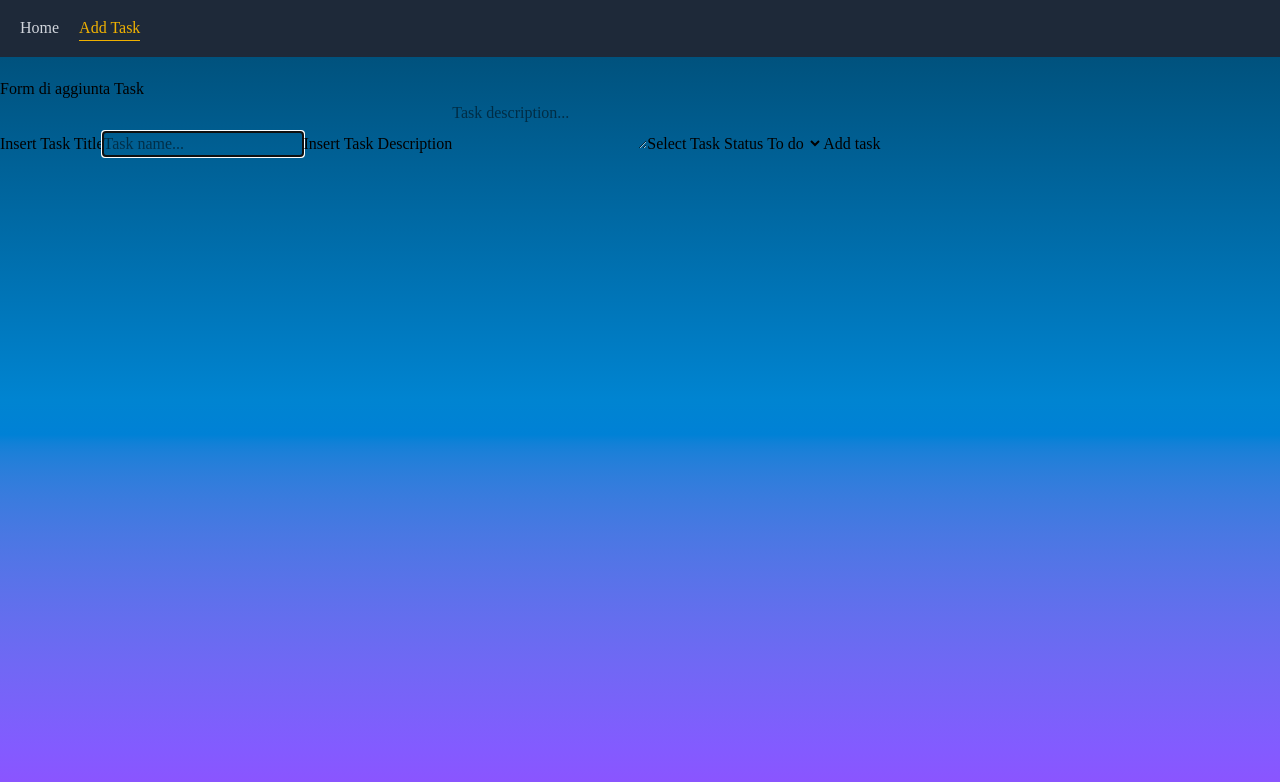
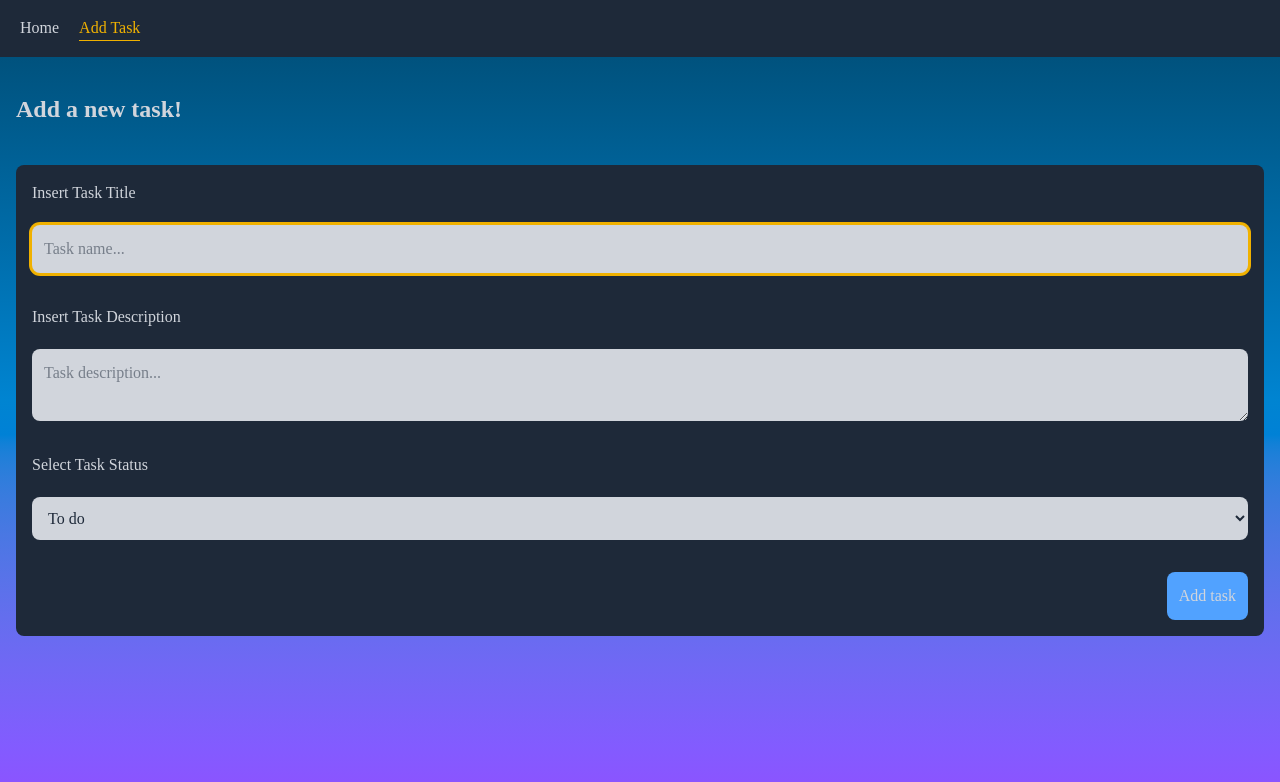
Before and after one commit to ChristianScarabelli/ex-react-task-manager, a React (Vite) app: page /add-tasks in a window 1280 px wide. Shown: the top 782 px of the page. Built offline with nearby package versions, Linux system fonts and the light colour scheme; no server answers; a web font is replaced by a local one.

Commit message:
ADD: style

```diff
--- a/src/components/TaskRow.jsx
+++ b/src/components/TaskRow.jsx
@@ -9,19 +9,19 @@ function TaskRow({ data }) {
             case 'To do':
                 return 'bg-red-500'
             case 'Doing':
-                return 'bg-yellow-300'
+                return 'bg-yellow-400'
             case 'Done':
-                return 'bg-green-300'
+                return 'bg-green-400'
             default:
                 return ''
         }
     }
 
     return (
-        <tr>
-            <td>{title}</td>
-            <td className={statusBgColor(status)}>{status}</td>
-            <td>{createdAt}</td>
+        <tr className="not-last:border-b border-blue-300 hover:bg-gray-100">
+            <td className="py-2 px-4">{title}</td>
+            <td className={`py-2 px-4 ${statusBgColor(status)} rounded-md`}>{status}</td>
+            <td className="py-2 px-4">{createdAt}</td>
         </tr>
     )
 }
--- a/src/pages/AddTask.jsx
+++ b/src/pages/AddTask.jsx
@@ -5,6 +5,7 @@ const symbols = "!@#$%^&*()-_=+[]{}|;:'\\\",.<>?/`~";
 export default function AddTask() {
 
     const [taskTitle, setTaskTitle] = useState('')
+    const [isFormValid, setIsFormValid] = useState(false)
 
     const taskDescriptionRef = useRef()
     const taskStatusRef = useRef()
@@ -24,6 +25,7 @@ export default function AddTask() {
 
         // Se il titolo non è valido blocco il submit
         if (!isTitleValid) return
+        setIsFormValid(true)
 
         const description = taskDescriptionRef.current.value
         const status = taskStatusRef.current.value
@@ -36,10 +38,12 @@ export default function AddTask() {
     }
 
     return (
-        <section className="container mx-auto">
-            <span>Form di aggiunta Task</span>
-            <form onSubmit={handleSubmit}>
-                <label htmlFor="task-name">Insert Task Title</label>
+        <section className="container mx-auto p-4">
+            <span className="text-2xl font-bold mb-4 text-gray-300">Add a new task!</span>
+            <form onSubmit={handleSubmit}
+                className="flex flex-col gap-5 text-gray-300 mt-10 bg-gray-800 p-4 rounded-lg"
+            >
+                <label className="" htmlFor="task-name">Insert Task Title</label>
                 <input
                     type="text"
                     required
@@ -48,6 +52,7 @@ export default function AddTask() {
                     placeholder="Task name..."
                     value={taskTitle}
                     onChange={(e) => setTaskTitle(e.target.value)}
+                    className="bg-gray-300 text-gray-800 border-gray-300 rounded-lg p-3 mb-3 focus:outline-none focus:ring-3 focus:ring-yellow-500"
                 />
                 {/* Si mostra il messaggio se ci sono spazi vuoti o caratteri speciali */}
                 {taskTitle && !isTitleValid && (
@@ -58,15 +63,28 @@ export default function AddTask() {
                     id="task-description"
                     ref={taskDescriptionRef}
                     placeholder="Task description..."
+                    className="bg-gray-300 text-gray-800 border-gray-300 rounded-lg p-3 mb-3 focus:outline-none focus:ring-3 focus:ring-yellow-500"
+
                 >
                 </textarea>
                 <label htmlFor="task-status">Select Task Status</label>
-                <select ref={taskStatusRef} id="task-status">
+                <select
+                    ref={taskStatusRef}
+                    id="task-status"
+                    className="bg-gray-300 text-gray-800 border-gray-300 rounded-lg p-3 mb-3 focus:outline-none focus:ring-3 focus:ring-yellow-500"
+
+                >
                     <option value="To do">To do</option>
                     <option value="Doing">Doing</option>
                     <option value="Done">Done</option>
                 </select>
-                <button className="cursor-pointer" type="submit">Add task</button>
+                <div className="flex items-center justify-between">
+                    {isFormValid &&
+                        <span className="text-lg text-gray-300">Task added!</span>
+                    }
+                    <button className="text-gray-300 ms-auto cursor-pointer p-3 rounded-lg bg-blue-400 hover:bg-yellow-500" type="submit">Add task</button>
+
+                </div>
             </form>
         </section>
     )
--- a/src/pages/TaskList.jsx
+++ b/src/pages/TaskList.jsx
@@ -8,14 +8,15 @@ export default function TaskList() {
     const { tasks } = useContext(GlobalContext)
 
     return (
-        <section className="container mx-auto">
-            <span>Elenco Task</span>
-            <table>
-                <thead>
+        <section className="container mx-auto p-4">
+            <h2 className="text-2xl font-bold mb-4 text-gray-300">Tasks List</h2>
+            <div className="overflow-x-auto mt-10">
+                <table className="min-w-full bg-gray-200 shadow-md rounded-lg overflow-hidden">
+                    <thead className="bg-gray-800 text-gray-300">
                         <tr>
-                        <th>Name</th>
-                        <th>Status</th>
-                        <th>Date of creation</th>
+                            <th className="py-2 px-4 text-left">Name</th>
+                            <th className="py-2 px-4 text-left">Status</th>
+                            <th className="py-2 px-4 text-left">Date of creation</th>
                         </tr>
                     </thead>
                     <tbody>
@@ -26,6 +27,7 @@ export default function TaskList() {
                         }
                     </tbody>
                 </table>
+            </div>
         </section>
     )
 }
```
Lines whose indentation alone changed are shown as unchanged.
